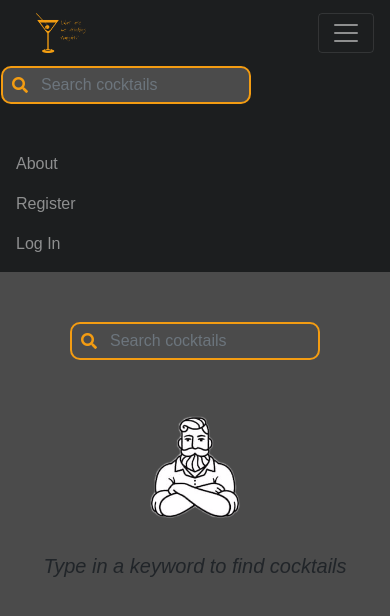
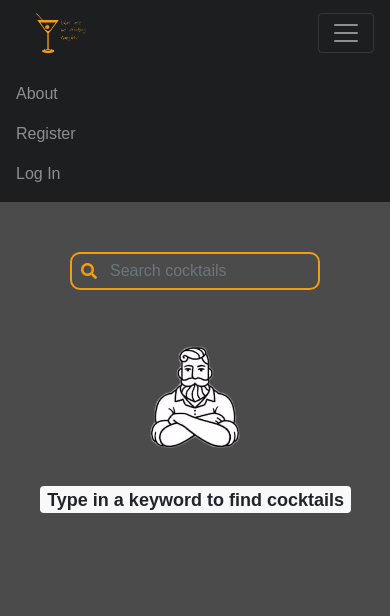
Before and after one commit to ax-ab/cocktail_time, a Django app: page /search/ in a window 390 px wide, after a click that opens the changed part. Shown: the top 616 px of the page. Run offline with Django 3.2, Linux system fonts and the light colour scheme; some libraries are stand-ins or nearby versions.

Commit message:
Minor styling and tweaks to searchbar etc.

```diff
--- a/core/templates/core/about.html
+++ b/core/templates/core/about.html
@@ -69,8 +69,8 @@
 
 <div id="about_search" style="height: 100vh; background-color: transparent; text-align: center; position: relative">
     <a href="/search">
-        <div class="fa fa-search" style="color: #f39d1288; line-height: 100px; position: absolute; font-size: 50px; margin-left: -100px; margin-top: 40vh">
-            <h6 style="font-weight:900; color: #4b4b4b">Search for 500+ cocktails</h6>
+        <div class="fa fa-search" style="color: #f39d1288; line-height: 100px; position: absolute; font-size: 50px; margin-left: -125px; margin-top: 40vh">
+            <h5 style="font-weight:bold; color: #4b4b4b">Search for 500+ cocktails</h5>
         </div>
     </a>
 </div>
--- a/core/templates/core/base.html
+++ b/core/templates/core/base.html
@@ -57,7 +57,7 @@
                             <div class="form-group row text-left justify-content-left">
                                 <div class="form-group has-search">
                                     <span class="fa fa-search form-control-feedback"></span>
-                                    <input class="form-control mr-sm-2" name="q" value="{{ request.GET.q }}" placeholder="Search cocktails" type="search">
+                                    <input autocomplete="off" class="form-control mr-sm-2" name="q" value="{{ request.GET.q }}" placeholder="Search cocktails" type="search">
                                 </div>
                             </div>
                         </form>
--- a/core/templates/core/search.html
+++ b/core/templates/core/search.html
@@ -27,12 +27,12 @@
         </div>
     </div>
 </form> -->
-<!-- form-inline ml-sm-1 mr-sm-1 -->
-<form id="secondary_mobile_searchbar" action="/search" method="GET" class="" style="display: none">
+
+<form id="secondary_mobile_searchbar" action="/search" method="GET" class="form-inline ml-sm-1 mr-sm-1" style="display: none">
     <div class="form-group row text-center justify-content-center">
         <div class="form-group has-search">
             <span class="fa fa-search form-control-feedback"></span>
-            <input class="form-control mr-sm-2" name="q" value="{{ request.GET.q }}" placeholder="Search cocktails" type="search">
+            <input autocomplete="off" class="form-control mr-sm-2" name="q" value="{{ request.GET.q }}" placeholder="Search cocktails" type="search">
         </div>
     </div>
 </form>
@@ -259,7 +259,9 @@
         <img src="../static/images/bartender_search.png">
     </div>
 
-        <h5 style="font-style: italic">{{ error_msg }}</h5>
+
+        <h4><span class="badge badge-light">{{ error_msg }}</span></h4>
+        <!-- #bdc3c7 -->
 
     {% endif %}
 
--- a/static/css/search.css
+++ b/static/css/search.css
@@ -264,11 +264,18 @@ clear: both;
   }
 }
 
+/* Hiding the search bar in navigation when it appears in the body */
 /* Fixing the button length when smaller screen size */
 @media screen and (max-width: 768px) {
   .btn {
       width: 100%;
       display: block;
+  }
+  #nav_search {
+    display: none;
+  }
+  #secondary_mobile_searchbar {
+    display: block !important;
   }
 }
 
@@ -277,6 +284,9 @@ clear: both;
       width: 100%;
       display: block;
       margin-bottom: 10px;
+  }
+  #nav_search {
+    display: none;
   }
   #secondary_mobile_searchbar {
     display: block !important;
@@ -319,7 +329,7 @@ margin: 0 -10px;
 /* border-color: #f39c12 !important; */
 border-color: #1c1e1f !important;
 margin-top: 40px;
-background-color: #4b4b4b !important;
+background-color: #1c1e1f !important;
 border-radius: 10px 10px 10px 10px;
 border-width: 2px;
 }
```
